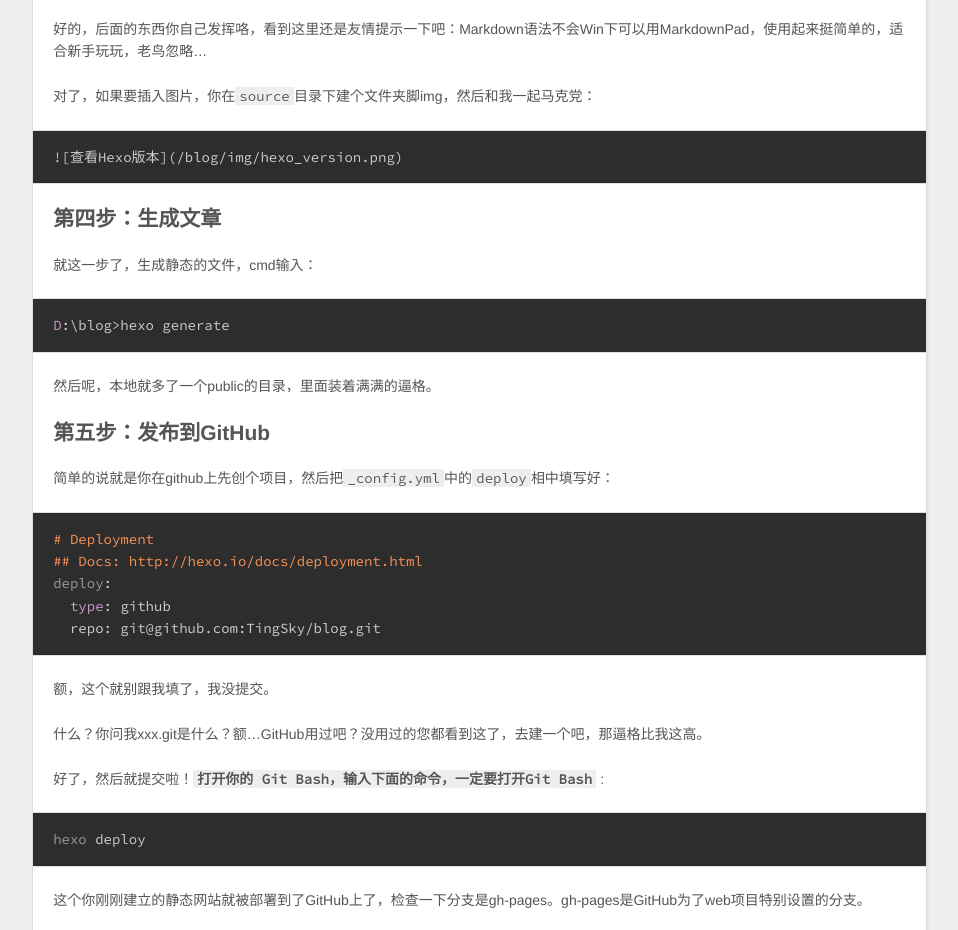
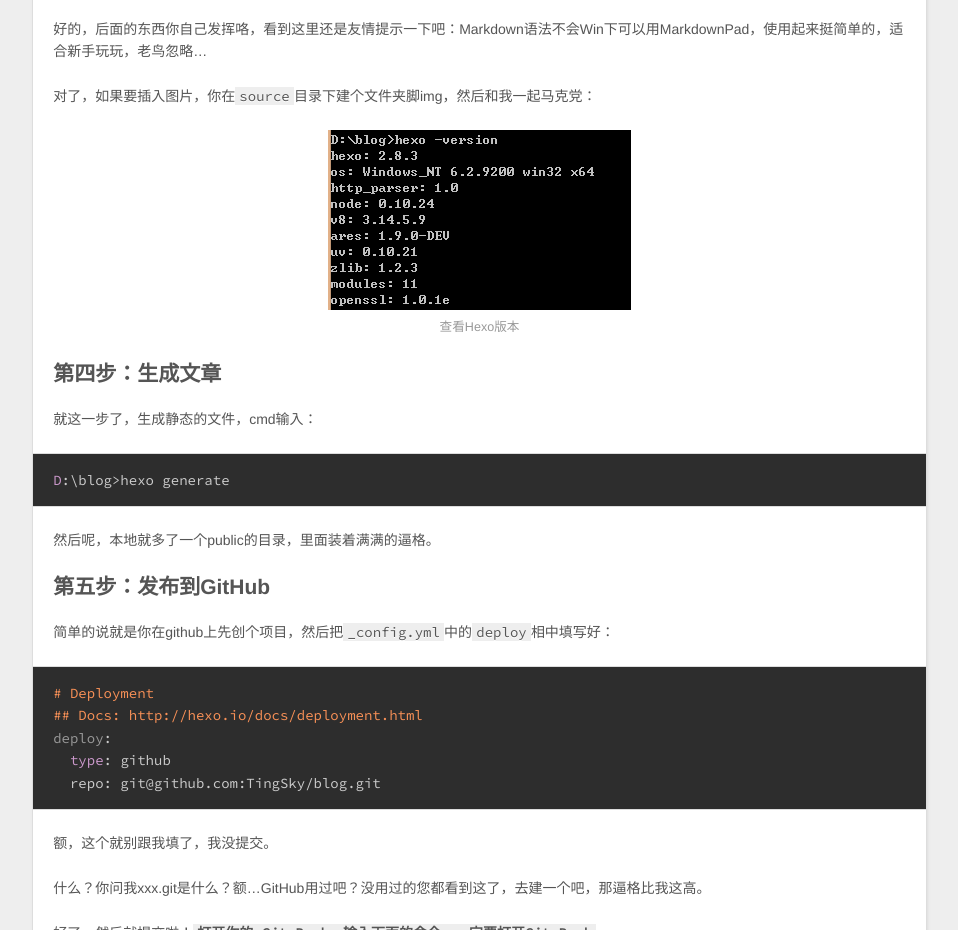
Before and after one commit to TingSky/blog, a plain HTML site: page 2014/11/06/静态博客Hexo新手攻略/index.html in a window 1280 px wide. Shown: the part 2900-3830 px from the top of the page, without its empty margins (8-966 px from the left). Drawn offline with nearby package versions, Linux system fonts and the light colour scheme.

Commit message:
Site updated: 2014-11-06 20:30:30

```diff
--- a/2014/11/06/静态博客Hexo新手攻略/index.html
+++ b/2014/11/06/静态博客Hexo新手攻略/index.html
@@ -28,6 +28,7 @@ npm 1.3.21
 讲完环境，咱开始正式安装，不用害怕，不会太难。什么？不会安装node？npm不会配环境变量？滚粗！！！
 npm">
 <meta property="og:image" content="/img/hexo_version.png">
+<meta property="og:image" content="/blog/img/hexo_version.png">
 <meta name="twitter:card" content="summary">
 <meta name="twitter:title" content="静态博客Hexo新手攻略">
 <meta name="twitter:description" content="node.js知道么？不知道也没关系，只要你愿意折腾，你就可以拥有你自己的Github Pages。
@@ -178,8 +179,8 @@ categories:
 ---</span>
 </code></pre><p>好的，后面的东西你自己发挥咯，看到这里还是友情提示一下吧：Markdown语法不会Win下可以用MarkdownPad，使用起来挺简单的，适合新手玩玩，老鸟忽略…</p>
 <p>对了，如果要插入图片，你在<code>source</code>目录下建个文件夹脚img，然后和我一起马克党：</p>
-<pre><code>![<span class="link_label">查看Hexo版本</span>](<span class="link_url">/blog/img/hexo_version.png</span>)
-</code></pre><h2 id="第四步：生成文章">第四步：生成文章</h2>
+<p><img src="/blog/img/hexo_version.png" alt="查看Hexo版本"></p>
+<h2 id="第四步：生成文章">第四步：生成文章</h2>
 <p>就这一步了，生成静态的文件，cmd输入：</p>
 <pre><code><span class="keyword">D</span>:\blog&gt;hexo generate
 </code></pre><p>然后呢，本地就多了一个public的目录，里面装着满满的逼格。</p>
@@ -202,7 +203,7 @@ categories:
 
     </div>
     <footer class="article-footer">
-      <a data-url="http://tingsky.github.io/blog/2014/11/06/静态博客Hexo新手攻略/" data-id="gukdzkyzjl9jc8lz" class="article-share-link">Share</a>
+      <a data-url="http://tingsky.github.io/blog/2014/11/06/静态博客Hexo新手攻略/" data-id="5vqhw8uta41mwihp" class="article-share-link">Share</a>
 
 
   <ul class="article-tag-list"><li class="article-tag-list-item"><a class="article-tag-list-link" href="/blog/tags/GitHub-Pages/">GitHub Pages</a></li><li class="article-tag-list-item"><a class="article-tag-list-link" href="/blog/tags/Hello-World/">Hello World</a></li><li class="article-tag-list-item"><a class="article-tag-list-link" href="/blog/tags/Hexo/">Hexo</a></li><li class="article-tag-list-item"><a class="article-tag-list-link" href="/blog/tags/node-js博客/">node.js博客</a></li><li class="article-tag-list-item"><a class="article-tag-list-link" href="/blog/tags/静态博客/">静态博客</a></li></ul>
```
Also changed, not shown: archives/2014/11/index.html (+3 -3 lines), archives/2014/index.html (+3 -3 lines), archives/index.html (+3 -3 lines), categories/日志/index.html (+3 -3 lines), categories/日志/程序员/index.html (+3 -3 lines), index.html (+3 -3 lines), tags/GitHub-Pages/index.html (+3 -3 lines), tags/Hello-World/index.html (+3 -3 lines), tags/Hexo/index.html (+3 -3 lines), tags/node-js博客/index.html (+3 -3 lines), tags/静态博客/index.html (+3 -3 lines).
